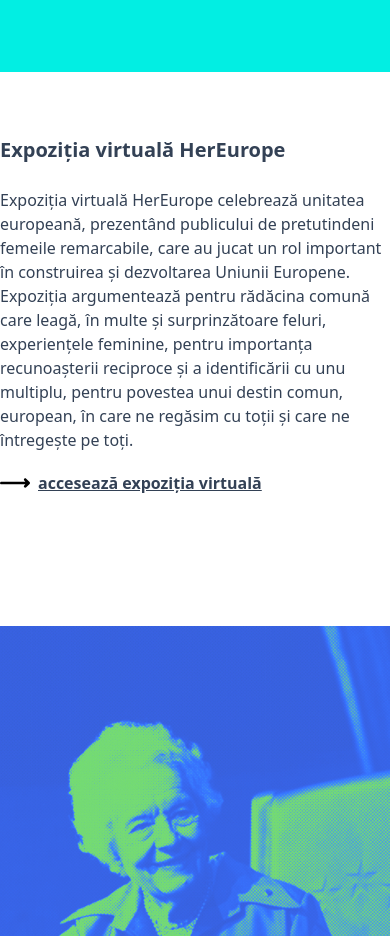
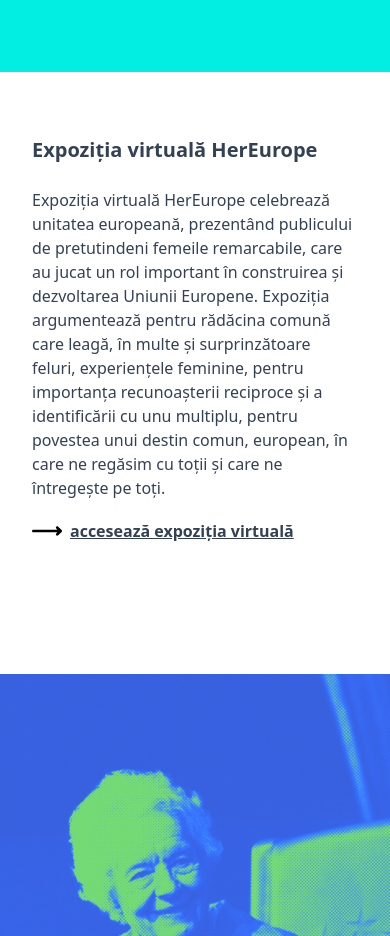
Before and after one commit to ionescu-rares/spicc, a SvelteKit app: page /proiecte/her-city-our-europe/her-europe in a window 390 px wide. Shown: the part 2280-3216 px from the top of the page. Built offline with nearby package versions, Linux system fonts and the light colour scheme.

Commit message:
fix hero cover photo

```diff
--- a/src/routes/proiecte/her-city-our-europe/HeroSection.svelte
+++ b/src/routes/proiecte/her-city-our-europe/HeroSection.svelte
@@ -3,6 +3,7 @@
 
   export let bannerSrc = "";
   export let logoSrc = "";
+  export let fixedHeight = true;
   import { page } from "$app/stores";
 
   let hasScrolled = false;
@@ -41,7 +42,7 @@
 </script>
 
 <section
-  class="relative w-full overflow-hidden text-[#F1F1F1] h-[70vh] md:h-full"
+  class={`relative w-full overflow-hidden text-[#F1F1F1] ${fixedHeight ? "h-[70vh]" : ""} md:h-full`}
   bind:this={hero}
 >
   <img
--- a/src/routes/proiecte/her-city-our-europe/her-europe/+page.svelte
+++ b/src/routes/proiecte/her-city-our-europe/her-europe/+page.svelte
@@ -67,10 +67,12 @@
     <div
       class="flex flex-col items-center max-w-screen-xl gap-32 mx-auto my-24 lg:grid lg:grid-cols-2"
     >
-      <div class="w-full col-span-1 max-w-[70ch] mx-8 lg:mx-0">
-        <Typography variant="xl" bold>Expoziția virtuală HerEurope</Typography>
+      <div class="w-full col-span-1 max-w-[70ch]">
+        <Typography variant="xl" bold className=" mx-8 lg:mx-0"
+          >Expoziția virtuală HerEurope</Typography
+        >
         <br />
-        <Typography
+        <Typography className=" mx-8 lg:mx-0"
           >Expoziția virtuală HerEurope celebrează unitatea europeană,
           prezentând publicului de pretutindeni femeile remarcabile, care au
           jucat un rol important în construirea și dezvoltarea Uniunii Europene.
@@ -81,7 +83,7 @@
           care ne întregește pe toți.</Typography
         >
         <div
-          class="flex items-center gap-2 mt-4"
+          class="flex items-center gap-2 mx-8 mt-4 lg:mx-0"
           tabindex={0}
           role="button"
           on:keydown={() =>
--- a/src/routes/proiecte/her-city-our-europe/her-europe/expozitie/+page.svelte
+++ b/src/routes/proiecte/her-city-our-europe/her-europe/expozitie/+page.svelte
@@ -38,7 +38,7 @@
 </script>
 
 <PageLayout withPadding={false}>
-  <HeroSection bannerSrc={expozitieBanner} paths={[]} />
+  <HeroSection bannerSrc={expozitieBanner} paths={[]} fixedHeight={false} />
   <div
     class="flex flex-col md:grid overflow-hidden w-full grid-cols-2 gap-4 md:gap-8 -mb-1 lg:gap-16 text-slate-700 bg-[#F1F1F1] p-8 md:p-16"
   >
```
